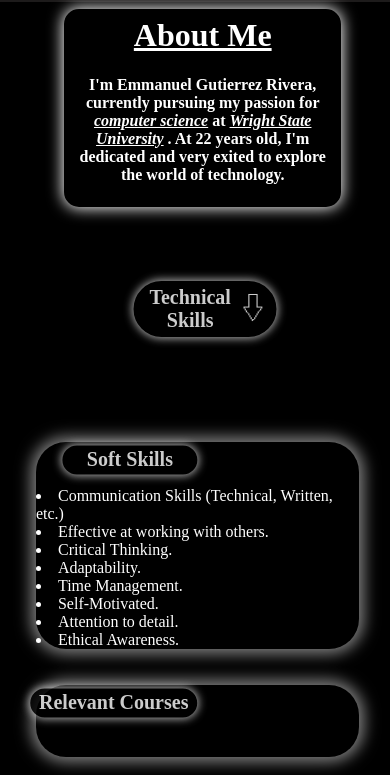
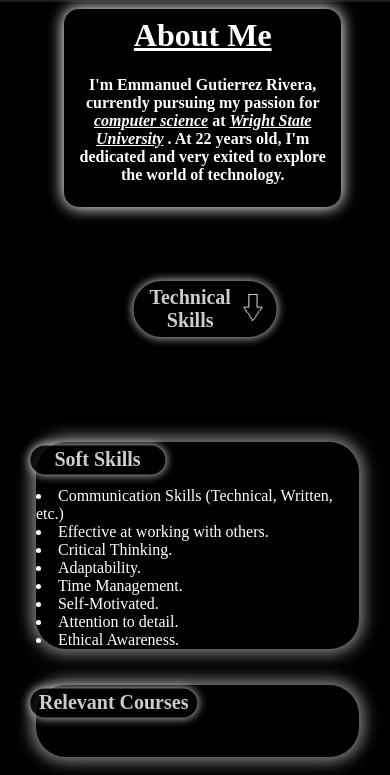
Before and after one commit to EmmanuelGR02/Personal-Website, a plain HTML site: page about.html in a window 390 px wide. Shown: the part 70-845 px from the top of the page. Drawn offline with Linux system fonts and the light colour scheme.

Commit message:
fixing tab alignment

```diff
--- a/style/about.css
+++ b/style/about.css
@@ -494,7 +494,7 @@ body {
         height: auto;
         margin-top: 8%;
         text-align: center;
-        margin-right: 0%;
+        margin-right: 20%;
     }
 }
 @media screen and (min-width: 481px) {
```
